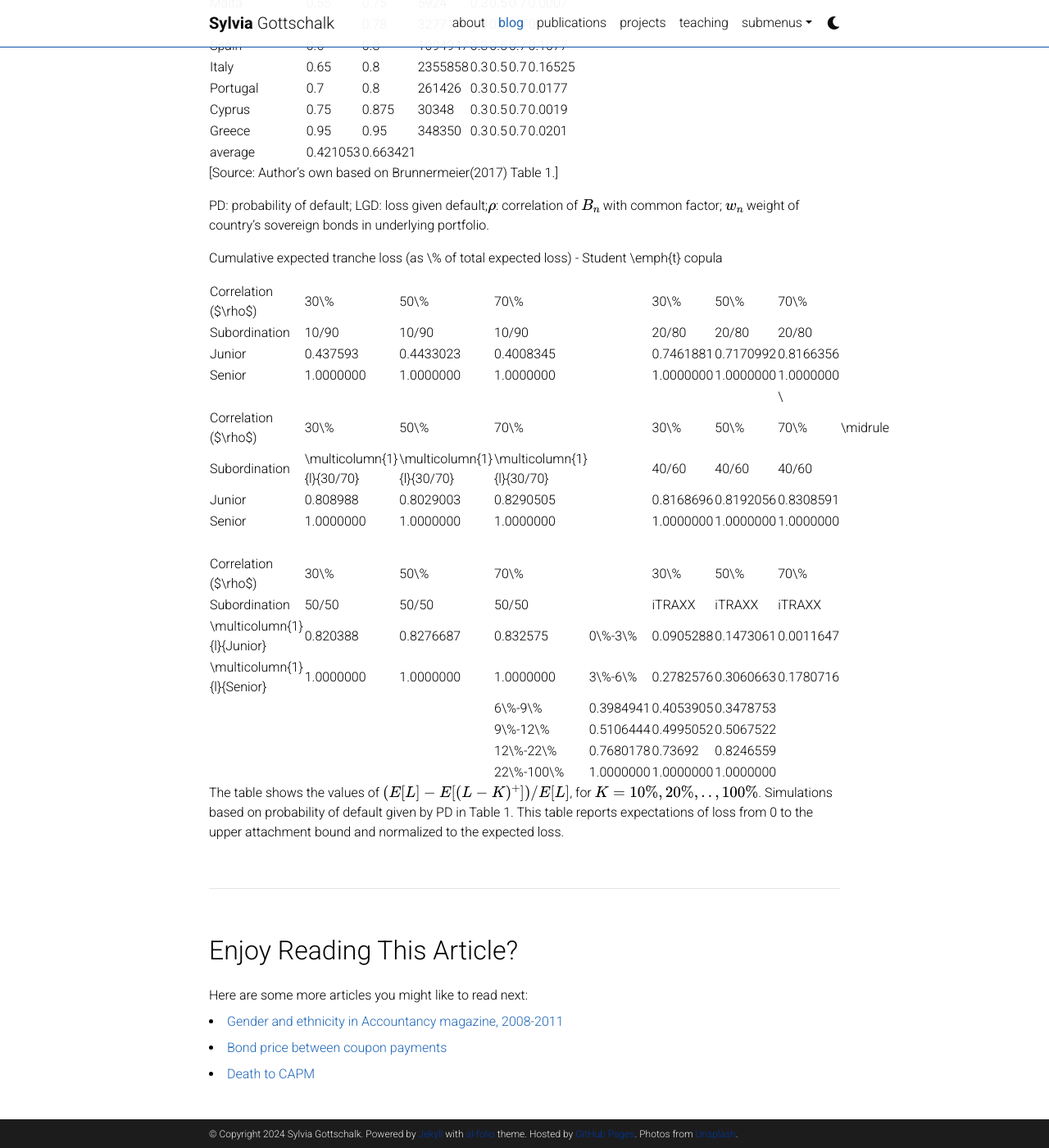
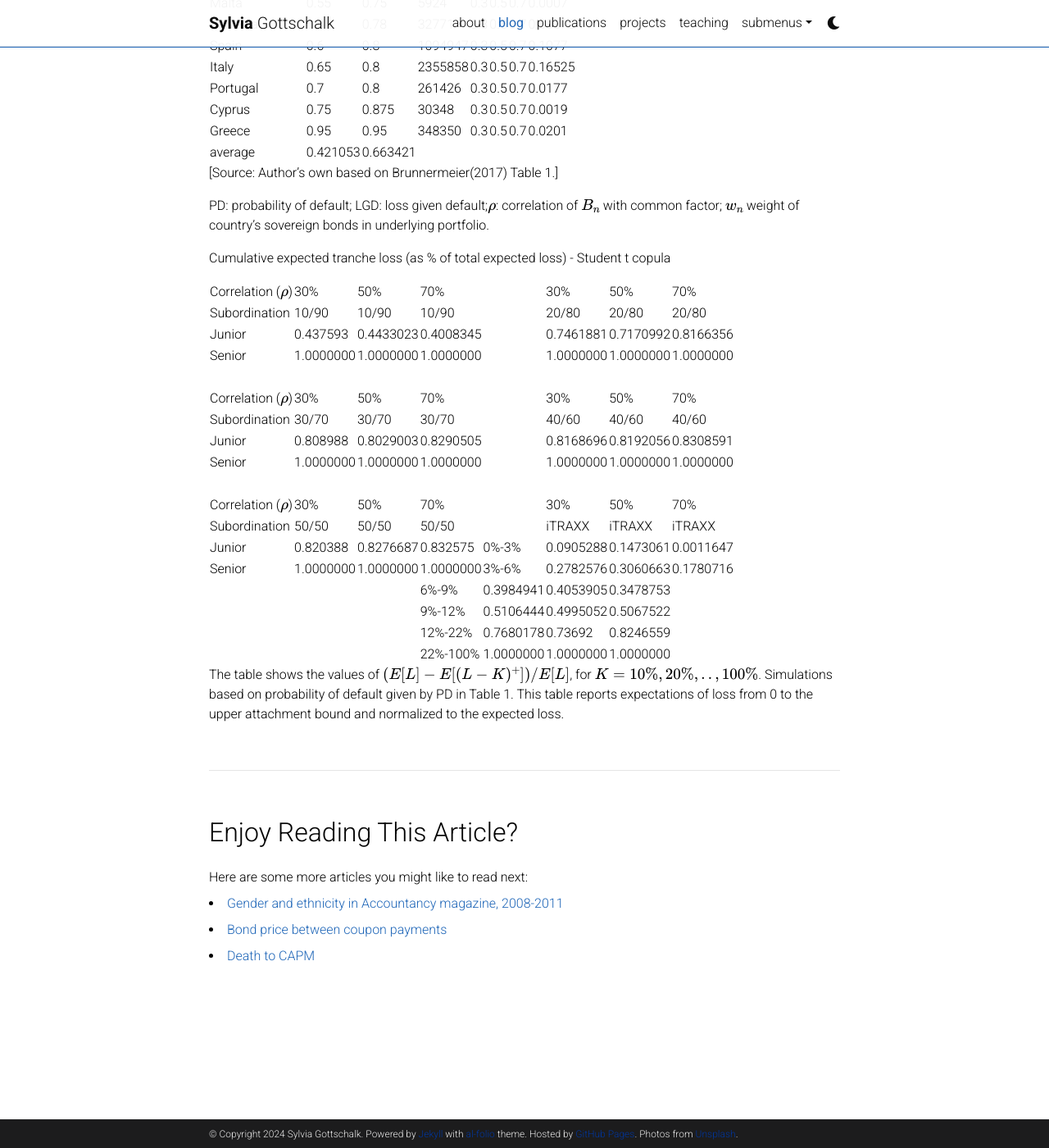
Before and after one commit to sdgottschalk/sgottschalk.io, a Jekyll site: the page built from _posts/2024-03-23-securitisation.md, in a window 1280 px wide and 1400 px high, scrolled down 586 px. Shown: the whole window at 82% size. Built offline with Jekyll 4.4.1, drawn with Linux system fonts in a browser that asks for light colours; comment, search, counter and statistics services are not loaded; a style sheet for code colours, icons or effects is not loaded.

Commit message:
Update 2024-03-23-securitisation.md

```diff
--- a/_posts/2024-03-23-securitisation.md
+++ b/_posts/2024-03-23-securitisation.md
@@ -34,25 +34,25 @@ related_posts: true
 
 PD: probability of default; LGD: loss given default;$$\rho$$: correlation of $$B_{n}$$ with common factor; $$w_n$$ weight of country's sovereign bonds in underlying portfolio.
 
-Cumulative expected tranche loss (as \% of total expected loss) - Student \emph{t} copula
+Cumulative expected tranche loss (as % of total expected loss) - Student t copula
 
-|Correlation ($\rho$)          | 30\%  | 50\%  | 70\%  |       | 30\%  | 50\%  | 70\% |
+|Correlation ($$\rho$$)          | 30%  | 50%  | 70%  |       | 30%  | 50%  | 70% |
  Subordination  | 10/90 |10/90 | 10/90 | |20/80 | 20/80 | 20/80 |
   Junior | 0.437593 | 0.4433023 | 0.4008345 |       | 0.7461881 | 0.7170992 | 0.8166356 |
    Senior | 1.0000000 | 1.0000000 | 1.0000000 |       | 1.0000000 | 1.0000000 | 1.0000000 |
-          |       |       |       |       |       |       |  | \
-Correlation ($\rho$) | 30\%  | 50\%  | 70\%  |       | 30\%  | 50\%  | 70\% | \midrule
- Subordination | \multicolumn{1}{l}{30/70} | \multicolumn{1}{l}{30/70} | \multicolumn{1}{l}{30/70} |       | 40/60 | 40/60 | 40/60 |
+          |       |       |       |       |       |       |  |
+Correlation ($$\rho$$) | 30%  | 50%  | 70%  |       | 30%  | 50%  | 70% |
+Subordination |30/70 | 30/70 | 30/70 |       | 40/60 | 40/60 | 40/60 |
    Junior | 0.808988 | 0.8029003 | 0.8290505 |       | 0.8168696 | 0.8192056 | 0.8308591 |
     Senior | 1.0000000 | 1.0000000 | 1.0000000 |       | 1.0000000 | 1.0000000 | 1.0000000 |
              |       |       |       |       |       |       |  |
-Correlation ($\rho$)| 30\%  | 50\%  | 70\%  |       | 30\%  | 50\%  | 70\% |
+Correlation ($$\rho$$)| 30%  | 50%  | 70%  |       | 30%  | 50%  | 70% |
  Subordination| 50/50 | 50/50 |50/50 |       | iTRAXX | iTRAXX | iTRAXX |
-    \multicolumn{1}{l}{Junior} | 0.820388 | 0.8276687 | 0.832575 | 0\%-3\% | 0.0905288 | 0.1473061 | 0.0011647 |
-    \multicolumn{1}{l}{Senior} | 1.0000000 | 1.0000000 | 1.0000000 | 3\%-6\% | 0.2782576 | 0.3060663 | 0.1780716 |
-          |       |       |       | 6\%-9\% | 0.3984941 | 0.4053905 | 0.3478753 |
-          |       |       |       | 9\%-12\% | 0.5106444 | 0.4995052 | 0.5067522 |
-          |       |       |       | 12\%-22\% | 0.7680178 | 0.73692 | 0.8246559 |
-          |       |       |       | 22\%-100\% | 1.0000000 | 1.0000000 | 1.0000000 |
+ Junior | 0.820388 | 0.8276687 | 0.832575 | 0%-3% | 0.0905288 | 0.1473061 | 0.0011647 |
+ Senior | 1.0000000 | 1.0000000 | 1.0000000 | 3%-6% | 0.2782576 | 0.3060663 | 0.1780716 |
+          |       |       |       | 6%-9% | 0.3984941 | 0.4053905 | 0.3478753 |
+          |       |       |       | 9%-12% | 0.5106444 | 0.4995052 | 0.5067522 |
+          |       |       |       | 12%-22% | 0.7680178 | 0.73692 | 0.8246559 |
+          |       |       |       | 22%-100% | 1.0000000 | 1.0000000 | 1.0000000 |
 
 The table shows the values of $$(E[L]-E[(L-K)^{+}])/E[L]$$, for $$K= 10\%, 20\%,..,100\%$$. Simulations based on probability of default given by PD in Table 1. This table reports expectations of loss from 0 to the upper attachment bound and normalized to the expected loss.
```
